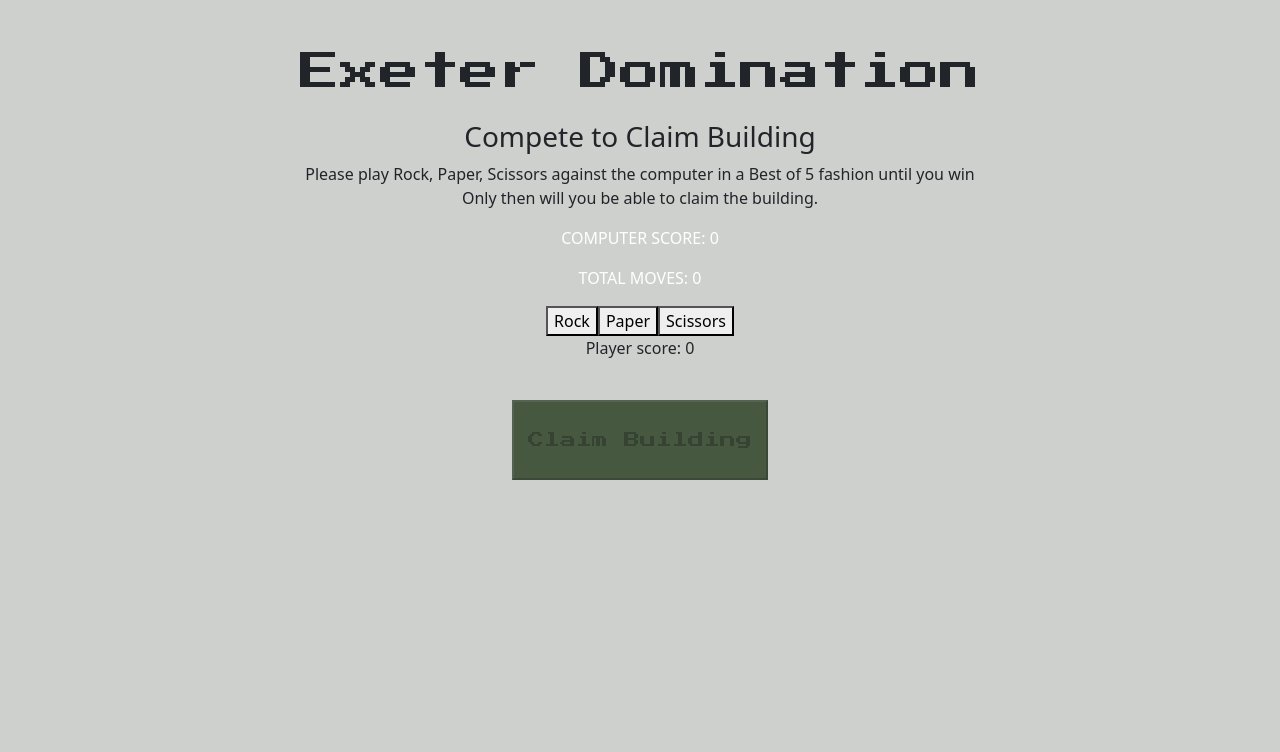
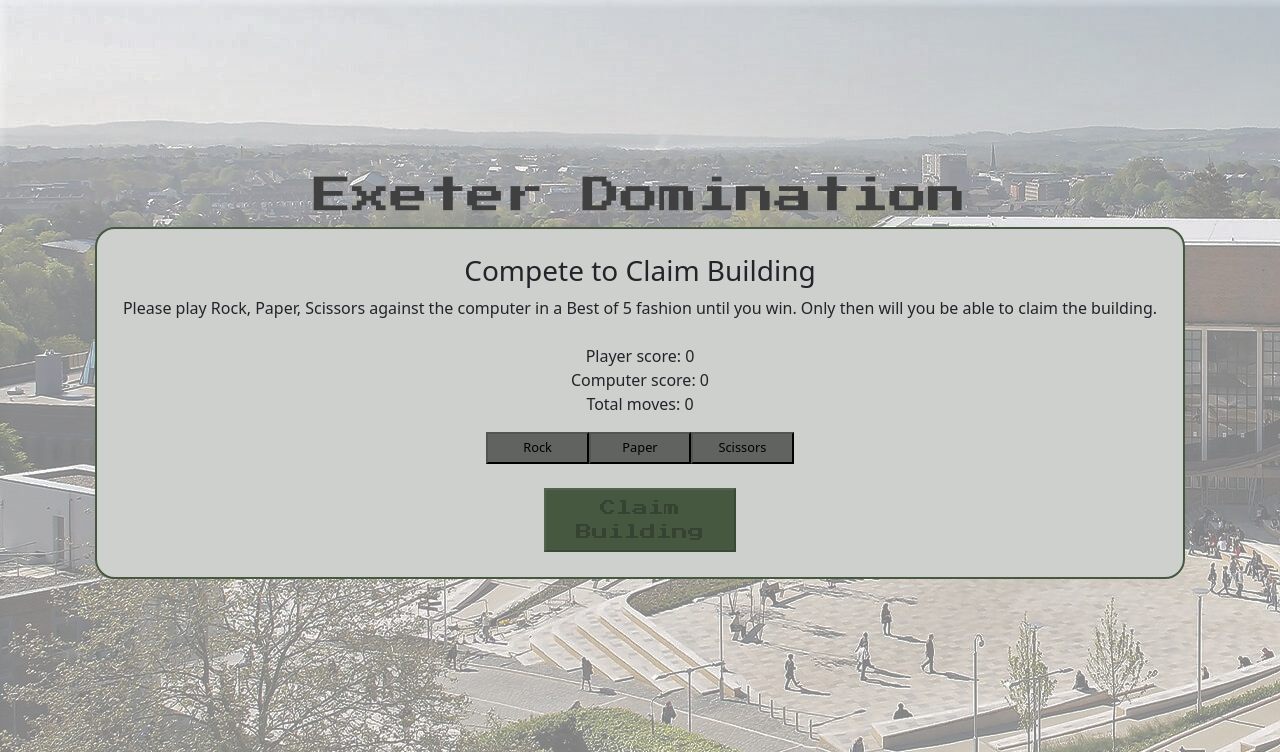
Before and after one commit to TreeveWhite/ecm2434-project, a Django app: page /game in a window 1280 px wide. Shown: the part 56-808 px from the top of the page. Before the commit the page ends 536 px from the top, so only its background shows below. Run offline with Django 4.2, Linux system fonts and the light colour scheme; the visitor is signed in with stand-in values (Sample User, id 1).

Commit message:
Fixed css and resizing

```diff
--- a/TheProject/exeterDomination/static/rockPaperScissors.js
+++ b/TheProject/exeterDomination/static/rockPaperScissors.js
@@ -2,27 +2,33 @@ var winCounter = 0;
 var totalCounter = 0;
 var computerScore = 0;
 
+function updateText(winCounter, computerScore, totalCounter) {
+    var paragraph = document.getElementById("gameText");
+    paragraph.style.textAlign = "center";
+    paragraph.innerHTML = "";
+    paragraph.innerHTML += "Please play Rock, Paper, Scissors against the computer in a Best of 5 fashion until you win. Only then will you be able to claim the building.";
+    paragraph.innerHTML += "<br><br>";
+    paragraph.innerHTML += "Player score: " + winCounter;
+    paragraph.innerHTML += "<br>";
+    paragraph.innerHTML += "Computer score: " + computerScore;
+    paragraph.innerHTML += "<br>";
+    paragraph.innerHTML += "Total moves: " + totalCounter;
+}
+
 function loadGame(){
-    var paragraph = document.getElementById('gameText');
-    paragraph.innerHTML = "Please play Rock, Paper, Scissors against the computer in a Best of 5 fashion until you win <br> Only then will you be able to claim the building.";
-    var playerCount = document.getElementById('playerScore')
-    playerCount.innerHTML = "Player score: " + winCounter
-    var computerScoreP = document.getElementById('computerScore');
-    computerScoreP.innerHTML = "Computer score: " + computerScore;
-    var totalMoves = document.getElementById('totalMoves')
-    totalMoves.innerHTML = "Total moves: " + totalCounter;
-    var rock = document.createElement('button')
+    updateText(winCounter, computerScore, totalCounter);
+    var rock = document.createElement('button');
+    rock.className = "gameButton"
     rock.id = 'rock'
     rock.innerHTML = "Rock";
-    var paper = document.createElement('button')
+    var paper = document.createElement('button');
+    paper.className = "gameButton"
     paper.innerHTML = "Paper"
     paper.id = 'paper'
-    var scissors = document.createElement('button')
+    var scissors = document.createElement('button');
+    scissors.className = "gameButton"
     scissors.innerHTML = "Scissors"
     scissors.id='scissors'
-    document.getElementById('gameContainer').appendChild(playerCount);
-    document.getElementById('grid').appendChild(computerScoreP);
-    document.getElementById('grid').appendChild(totalMoves);
     document.getElementById('grid').appendChild(rock);
     document.getElementById('grid').appendChild(paper);
     document.getElementById('grid').appendChild(scissors);
@@ -51,9 +57,6 @@ function buttonPress(){
 }
 
 function game(element){
-    var playerCount = document.getElementById('playerScore');
-    var computerScoreText = document.getElementById('computerScore');
-    var totalMoves = document.getElementById('totalMoves');
     if (totalCounter==5){
         if (winCounter > computerScore){
             alert("YOU HAVE WON! CLAIM THE BUILDING")
@@ -71,52 +74,40 @@ function game(element){
         var computerMove = computerMoves[index];
         if (element==computerMove){
             totalCounter++;
-            totalMoves.innerHTML = "Total moves: " + totalCounter;
             alert("Draw")
         } else if (element=='Rock'){
             if(computerMove=='Paper'){
                 alert("Lost");
                 totalCounter++;
-                totalMoves.innerHTML = "Total moves: " + totalCounter;
                 computerScore++;
-                computerScoreText.innerHTML = "Computer score: " + computerScore;
 
             } else {
                 alert("Won")
                 winCounter++;
-                playerCount.innerHTML = "Player score: " + winCounter
                 totalCounter++;
-                totalMoves.innerHTML = "Total moves: " + totalCounter;
             }
         } else if (element=='Paper'){
             if(computerMove=='Scissors'){
                 alert("Lost");
                 totalCounter++;
-                totalMoves.innerHTML = "Total moves: " + totalCounter;
                 computerScore++;
-                computerScoreText.innerHTML = "Computer score: " + computerScore;
             } else {
                 alert("Won")
                 winCounter++;
-                playerCount.innerHTML = "Player score: " + winCounter
                 totalCounter++;
-                totalMoves.innerHTML = "Total moves: " + totalCounter;
             }
         } else if (element=='Scissors'){
             if(computerMove=='Rock'){
                 alert("Lost");
                 totalCounter++;
-                totalMoves.innerHTML = "Total moves: " + totalCounter;
                 computerScore++;
-                computerScoreText.innerHTML = "Computer score: " + computerScore;
             } else {
                 alert("Won")
                 winCounter++;
-                playerCount.innerHTML = "Player score: " + winCounter
                 totalCounter++;
-                totalMoves.innerHTML = "Total moves: " + totalCounter;
             }
         }
+    updateText(winCounter, computerScore, totalCounter);
     }
 }
 loadGame()
--- a/TheProject/exeterDomination/static/stylesheet.css
+++ b/TheProject/exeterDomination/static/stylesheet.css
@@ -88,14 +88,30 @@ html {
 
 .formButton {
     background-color: var(--med1Contrast);
-    width: 20vw;
-    height: 10vh;
+    width: 15vw;
+    height: 8vh;
+    font-size: 1.5vw;
+}
+
+.claimBuilding {
+    background-color: var(--med1Contrast);
+    width: 15vw;
+    height: 8vh;
+    font-size: 1.25vw;
 }
 
 .cancelButton {
     background-color: red;
-    width: 20vw;
-    height: 10vh;
+    width: 15vw;
+    height: 8vh;
+    font-size: 1.5vw;
+}
+
+.gameButton {
+    background-color: var(--dark2Contrast);
+    width: 8vw;
+    height: 4vh;
+    font-size: 1vw;
 }
 
 .arcade-font {
--- a/TheProject/exeterDomination/templates/exeterDomination/gamePage.html
+++ b/TheProject/exeterDomination/templates/exeterDomination/gamePage.html
@@ -1,5 +1,6 @@
 <!DOCTYPE html>
 <html lang="en">
+
 <head>
     <meta charset="UTF-8">
     <meta http-equiv="X-UA-Compatible" content="IE=edge">
@@ -18,27 +19,23 @@
 
 <body>
     {% block nav %} {% include 'exeterDomination/navbar.html' %} {% endblock nav %}
-    <div class="container-fluid pt-5 main">
-        <div class="d-flex flex-fill justify-content-center">
-            <h1 class="arcade-font h-5">Exeter Domination</h1>
-        </div>
-
-        <div class="fluid-container p-3 d-flex flex-column justify-content-center" id="gameContainer">
-            <h3 class="Codle">Compete to Claim Building</h1>
-            <p class="Codle" id="gameText"></p>
-            <p class="Codle" id="playerScore"></p>
-            <p class="Codle" id="computerScore"></p>
-            <p class="Codle" id="totalMoves"></p>
-            <div id="grid"></div>
-            {% load static %}
-            <script src="{% static 'randomGame.js' %}"></script>
-        </div>
-
-        <div class="d-flex p-2 flex-fill justify-content-center">
-            <div class="d-flex flex-column justify-content-center">
-                <button id="claimButton" class="formButton arcade-font" value="Claim Building" onclick="getLocation()" disabled>Claim Building</button>
+    <div class="bg-image d-flex flex-column justify-content-center align-items-center backGroundImg">
+        <div class="d-flex">
+            <h1 class="arcade-font pageTitle">Exeter Domination</h1>
+        </div class="d-flex">
+        <div class="d-flex box flex-column justify-content-center align-items-center">
+            <h3 class="Codle">Compete to Claim Building</h3>
+            <div id="gameContainer">
+                <p id="gameText"></p>
+                <div id="grid"></div>
+                {% load static %}
+                <script src="{% static 'randomGame.js' %}"></script>
             </div>
+            <br>
+            <button id="claimButton" class="claimBuilding arcade-font" value="Claim Building" onclick="getLocation()"
+                disabled>Claim Building</button>
         </div>
     </div>
 </body>
+
 </html>
--- a/TheProject/exeterDomination/templates/exeterDomination/navbar.html
+++ b/TheProject/exeterDomination/templates/exeterDomination/navbar.html
@@ -30,7 +30,7 @@
                 <a class="nav-link dropdown-toggle" type="button" id="dropDownMenuButton1" data-bs-toggle="dropdown" aria-haspopup="true" aria-expanded="false">{{ request.user.username }}</a>
                 <ul class = "dropdown-menu dropdown-menu-end" aria-labelledby="dropDownMenuButton1">
                     {% if request.user.is_staff or request.user.is_superuser %}
-                        <li><a class="dropdown-item" href="admin">Admin Page</a></li>
+                    <li><a class="dropdown-item" href="admin">Admin Page</a></li>
                     {% endif %}
                     <li><a class="dropdown-item" href="locations">Locations</a></li>
                     <li><a class="dropdown-item" href="leaderboard">Leaderboard</a></li>
```
Also changed, not shown: TheProject/exeterDomination/static/compSciWordle.js (+27 -22 lines).
